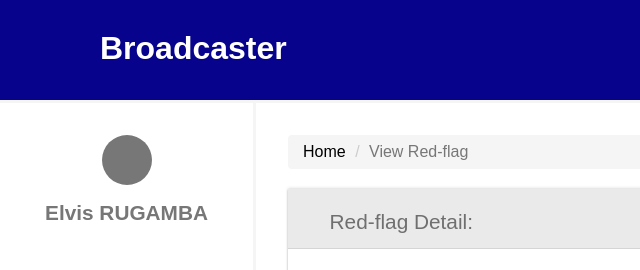
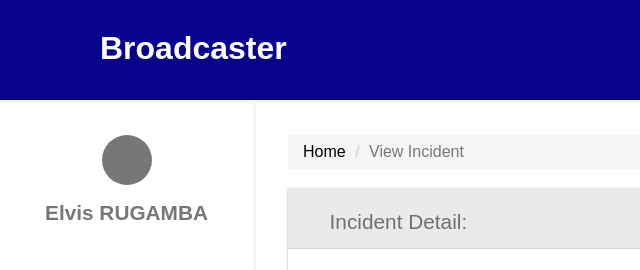
Before and after one commit to Elvis-rugamba/broadcaster, a plain HTML site: page UI/view-red-flag.html in a window 1280 px wide. Shown: the top 270 px of the page, 0-640 px from the left. Drawn offline with Linux system fonts and the light colour scheme; some packages are replaced by stand-ins of ours.

```diff
--- a/UI/view-red-flag.html
+++ b/UI/view-red-flag.html
@@ -48,12 +48,12 @@
         <div>
             <ol class="breadcrumb">
                 <li>Home</li>
-                <li class="active">View Red-flag</li>
+                <li class="active">View Incident</li>
             </ol>
         </div>
         <div class="forms">
             <div class="form-grids widget-shadow">
-                <div class="form-title">Red-flag Detail:</div>
+                <div class="form-title">Incident Detail:</div>
                 <div class="form-body">
                     <div class="form-group">
                         <h4 class="heading">Title: </h4>
```
